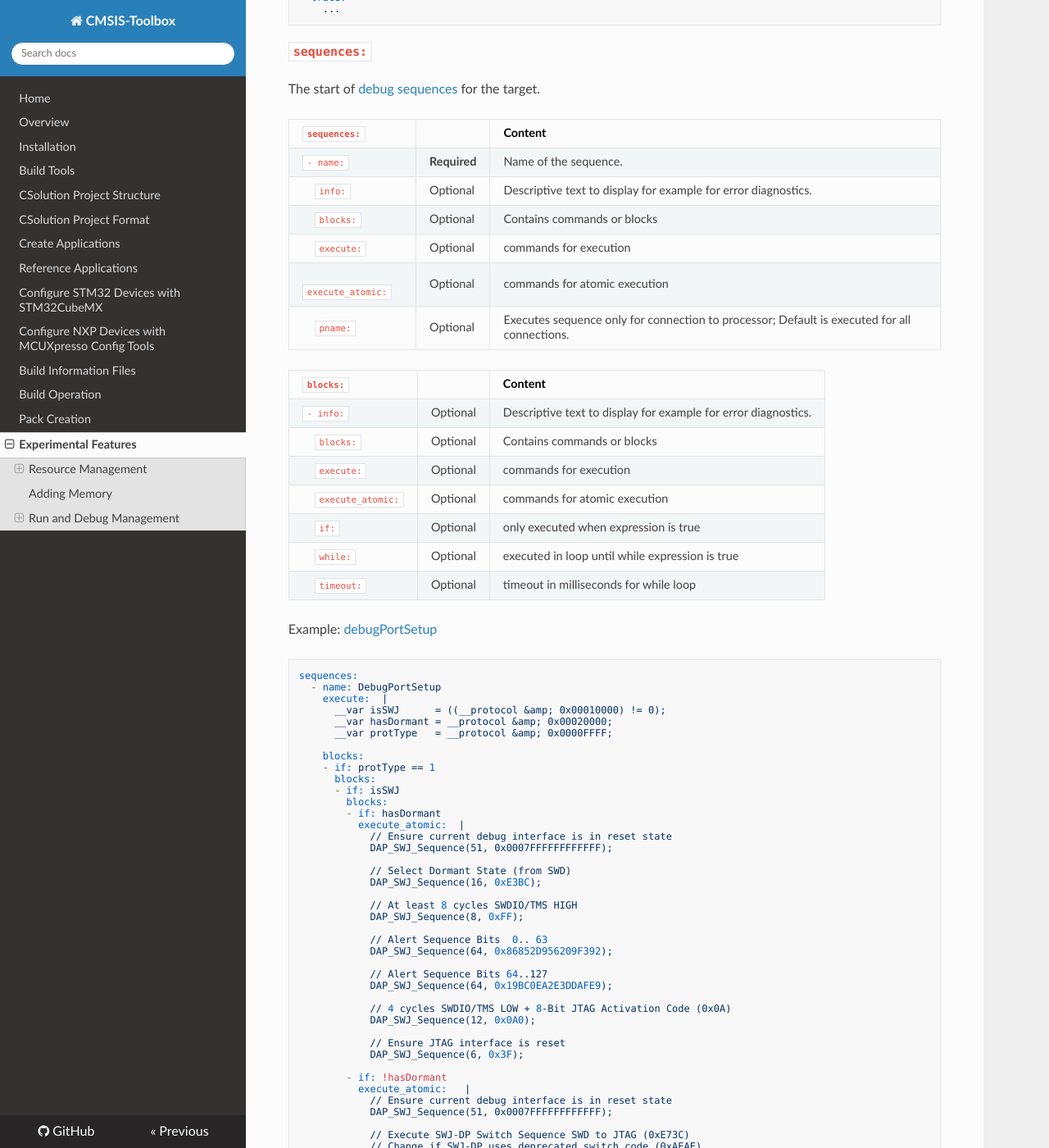
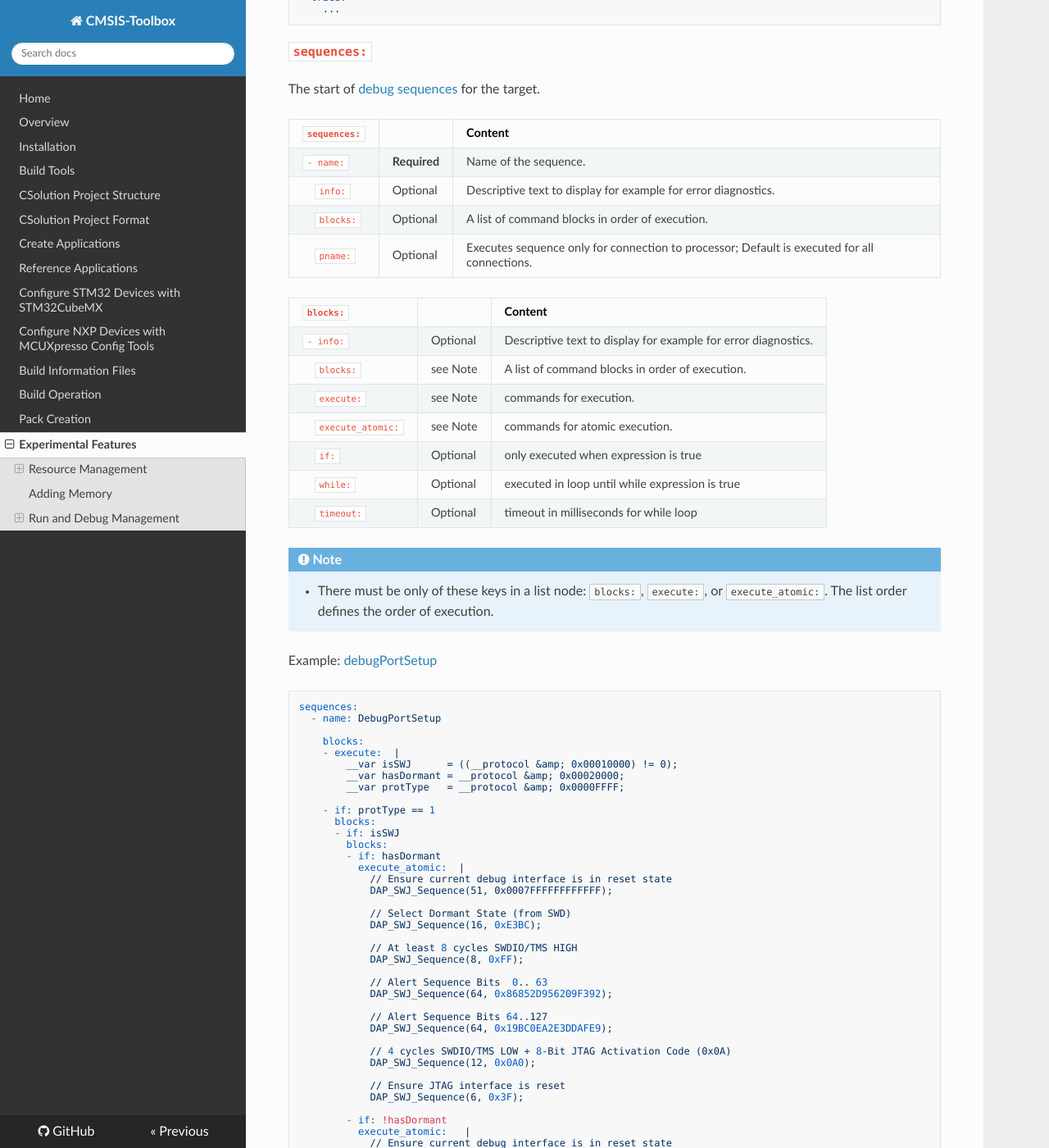
Before and after one commit to Open-CMSIS-Pack/cmsis-toolbox, an MkDocs documentation site: the page built from docs/Experimental-Features.md, in a window 1280 px wide and 1400 px high, scrolled down 5594 px. Shown: the whole window at 82% size. Built offline with MkDocs 1.6.1, drawn with Linux system fonts in a browser that asks for light colours; nearby versions of some CDN libraries.

Commit message:
corrections to sequences

````diff
--- a/docs/Experimental-Features.md
+++ b/docs/Experimental-Features.md
@@ -245,32 +245,34 @@ The start of [debug sequences](https://open-cmsis-pack.github.io/Open-CMSIS-Pack
 :---------------------------------------------------------|--------------|:------------------------------------
 `- name:`                                                 | **Required** | Name of the sequence.
 &nbsp;&nbsp;&nbsp; `info:`                                |   Optional   | Descriptive text to display for example for error diagnostics.
-&nbsp;&nbsp;&nbsp; `blocks:`                              |   Optional   | Contains commands or blocks
-&nbsp;&nbsp;&nbsp; `execute:`                             |   Optional   | commands for execution
-&nbsp;&nbsp;&nbsp; `execute_atomic:`                      |   Optional   | commands for atomic execution
+&nbsp;&nbsp;&nbsp; `blocks:`                              |   Optional   | A list of command blocks in order of execution.
 &nbsp;&nbsp;&nbsp; `pname:`                               |   Optional   | Executes sequence only for connection to processor; Default is executed for all connections.
 
 `blocks:`                                                 |              | Content
 :---------------------------------------------------------|--------------|:------------------------------------
 `- info:`                                                 |   Optional   | Descriptive text to display for example for error diagnostics.
-&nbsp;&nbsp;&nbsp; `blocks:`                              |   Optional   | Contains commands or blocks
-&nbsp;&nbsp;&nbsp; `execute:`                             |   Optional   | commands for execution
-&nbsp;&nbsp;&nbsp; `execute_atomic:`                      |   Optional   | commands for atomic execution
+&nbsp;&nbsp;&nbsp; `blocks:`                              |   see Note   | A list of command blocks in order of execution.
+&nbsp;&nbsp;&nbsp; `execute:`                             |   see Note   | commands for execution.
+&nbsp;&nbsp;&nbsp; `execute_atomic:`                      |   see Note   | commands for atomic execution.
 &nbsp;&nbsp;&nbsp; `if:`                                  |   Optional   | only executed when expression is true
 &nbsp;&nbsp;&nbsp; `while:`                               |   Optional   | executed in loop until while expression is true
 &nbsp;&nbsp;&nbsp; `timeout:`                             |   Optional   | timeout in milliseconds for while loop
 
+!!! Note
+    - There must be only of these keys in a list node: `blocks:`, `execute:`, or `execute_atomic:`. The list order defines the order of execution.
 
 Example: [debugPortSetup](https://open-cmsis-pack.github.io/Open-CMSIS-Pack-Spec/main/html/debug_description.html#debugPortSetup)
+
 ```yml
 sequences:
   - name: DebugPortSetup
-    execute:  |
-      __var isSWJ      = ((__protocol &amp; 0x00010000) != 0);
-      __var hasDormant = __protocol &amp; 0x00020000;
-      __var protType   = __protocol &amp; 0x0000FFFF;
 
     blocks:
+    - execute:  |
+        __var isSWJ      = ((__protocol &amp; 0x00010000) != 0);
+        __var hasDormant = __protocol &amp; 0x00020000;
+        __var protType   = __protocol &amp; 0x0000FFFF;
+
     - if: protType == 1
       blocks:
       - if: isSWJ
````
